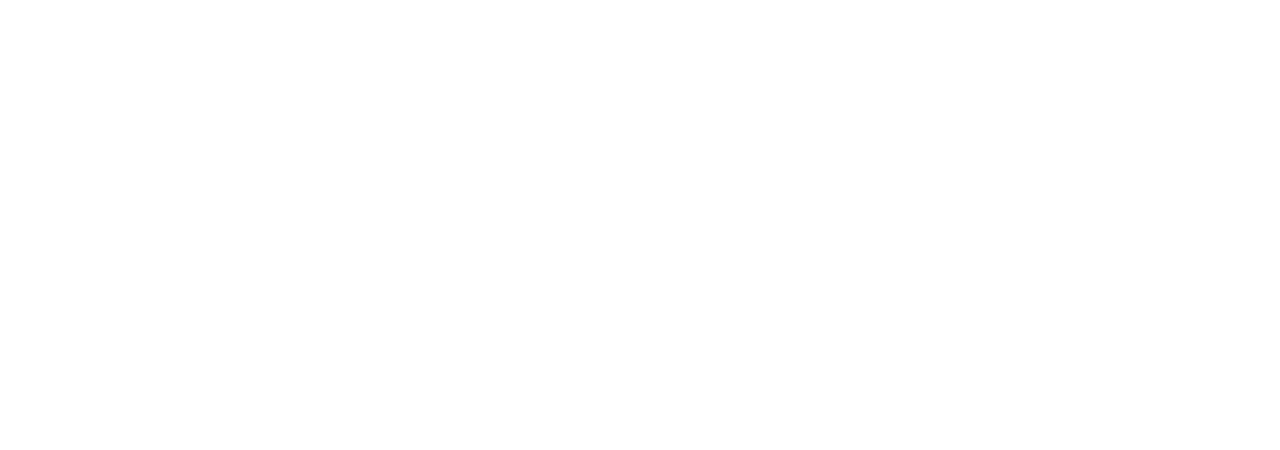
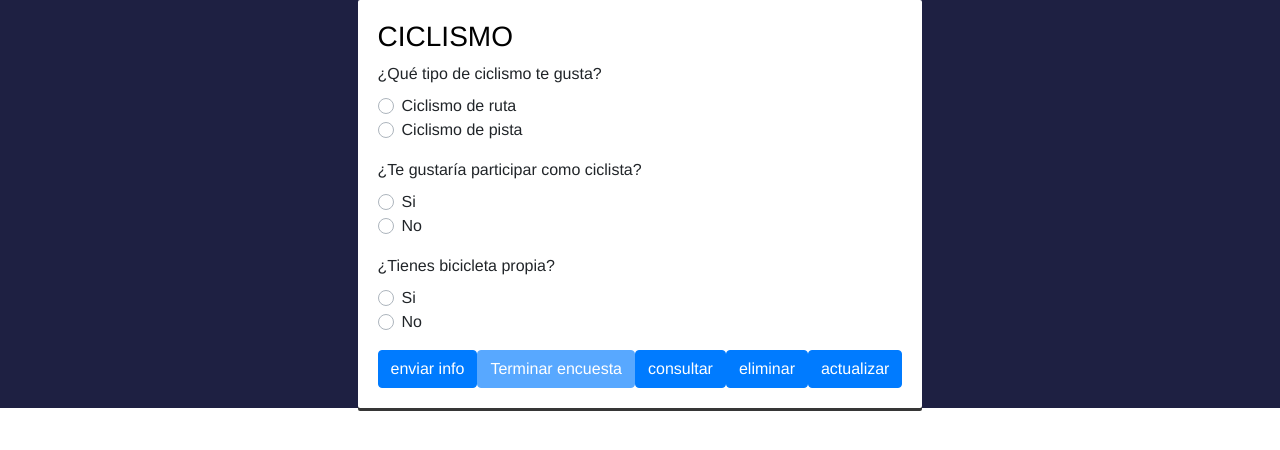
Before and after one commit to Rincon3/bdproyecto1, a React (Create React App) app in the folder cliente/: page /FormCiclismo in a window 1280 px wide. Shown: the top 450 px of the page. Built offline with nearby package versions, Linux system fonts and the light colour scheme.

Commit message:
Se agrego encuesta ciclismo

```diff
--- /dev/null
+++ b/cliente/src/Ciclismo.js
@@ -0,0 +1,187 @@
+import React, {useState} from 'react'
+import axios from 'axios'
+import { Link } from 'react-router-dom';
+import { CustomInput, FormGroup, Label } from 'reactstrap';
+
+export const Ciclismo = () => {
+
+  const [documento, setDocumento] = useState('')
+  const [nombre, setNombre] = useState('')
+  const [apellido, setApellido] = useState('')
+
+  const [tipo_deporte, setTipo_deporte] = useState('')
+  const [bicicleta, setBicicleta] = useState('')
+  const [participar_ciclista, setParticipar_ciclista] = useState('')
+
+  const buttonTerminar = document.querySelector(".btnTerminar");
+
+
+    const guardabase = async () => {
+        const res = await axios.post('/basedatos/insertarEncuestaDeportes', {tipo_deporte});
+        const res2 = await axios.post('/basedatos/insertarEncuestaFutbol', {bicicleta, participar_ciclista});
+        console.log(res.data)
+        console.log(res2.data)
+        setTipo_deporte('')
+        setBicicleta('')
+        setParticipar_ciclista('')
+    }
+
+
+    const  consultabase = async () => {
+        const res = await axios.get('/basedatos/consultatotalpacientes');
+        console.log('data api',res.data)
+        return res
+      }
+
+      const actualizabase = async () => {
+        const res = await axios.put('/basedatos/actualizarpacientes', {numid: documento, nombre, apellido });
+        console.log(res.data)
+        setDocumento('')
+        setNombre('')
+        setApellido('')
+      }
+
+      const  eliminabase = async () => {
+        const res = await axios.delete('/basedatos/eliminarpacientes', {data: {numid: documento}});
+        console.log('data api',res.data)
+        return res
+      }
+
+      const onChangedc = (e) => {
+        setDocumento(e.currentTarget.value);
+        console.log(documento)
+      };
+
+      const onChangenm = (e) => {
+        setNombre(e.currentTarget.value);
+        console.log(nombre)
+      };
+
+      const onChangeap = (e) => {
+        setApellido(e.currentTarget.value)
+
+      }
+
+      //Onchange agregado para tipo_deporte
+      const onchangeTipo_deporte = (e) => {
+        setTipo_deporte(e.currentTarget.value);
+        console.log(tipo_deporte)
+      }
+
+      //Onchange agregado para bicicleta
+      const onchangeBicicleta = (e) => {
+        setBicicleta(e.currentTarget.value);
+        console.log(bicicleta)
+      }
+
+      //Onchange agregado para participar_bicicleta
+      const onchangeParticipar_ciclista = (e) => {
+        setParticipar_ciclista(e.currentTarget.value);
+        console.log(participar_ciclista)
+      }
+
+
+    const inserta = () => {
+        console.log('Se hizo click');
+         guardabase()
+         buttonTerminar.disabled=false
+      }
+
+    const consulta = () => {
+        console.log('Se hizo click consulta');
+        consultabase()
+
+
+    }
+
+      const actualiza = () => {
+        console.log('Se hizo click actualiza');
+        actualizabase()
+      }
+
+      const elimina = () => {
+        console.log('Se hizo click elimina');
+        eliminabase()
+      }
+
+      const esSeleccionado = (opcion, value) => {
+        if(opcion===value){
+          return true;
+        }else{
+          return false;
+        }
+      }
+
+
+    return (
+        <div  className="formdb__box-containter">
+            <h3 className="auth__title">CICLISMO</h3>
+
+              <FormGroup>
+                <Label for="CheckboxTipo_deporte">¿Qué tipo de ciclismo te gusta?</Label>
+                <div>
+                  <CustomInput type="radio" id="radioTipo_deporte1" label="Ciclismo de ruta" value="ciclismo de ruta" checked={esSeleccionado(tipo_deporte, "ciclismo de ruta")} onChange={onchangeTipo_deporte} />
+                  <CustomInput type="radio" id="radioTipo_deporte2" label="Ciclismo de pista" value="ciclismo de pista" checked={esSeleccionado(tipo_deporte, "ciclismo de pista")} onChange={onchangeTipo_deporte} />
+                </div>
+              </FormGroup>
+
+              <FormGroup>
+                <Label for="CheckboxParticipar_ciclista">¿Te gustaría participar como ciclista?</Label>
+                <div>
+                  <CustomInput type="radio" id="radioParticipa_ciclista1" label="Si" value={true} checked={esSeleccionado(participar_ciclista, "true")} onChange={onchangeParticipar_ciclista} />
+                  <CustomInput type="radio" id="radioParticipa_ciclista2" label="No" value={false} checked={esSeleccionado(participar_ciclista, "false")} onChange={onchangeParticipar_ciclista} />
+                </div>
+              </FormGroup>
+
+              <FormGroup>
+                <Label for="CheckboxBicicleta">¿Tienes bicicleta propia?</Label>
+                <div>
+                  <CustomInput type="radio" id="radioBicicleta1" label="Si" value={true} checked={esSeleccionado(bicicleta, "true")} onChange={onchangeBicicleta} />
+                  <CustomInput type="radio" id="radioBicicleta2" label="No" value={false} checked={esSeleccionado(bicicleta, "false")} onChange={onchangeBicicleta} />
+                </div>
+              </FormGroup>
+
+                <button
+                className="btn btn-primary"
+                type="button"
+                onClick={()=>inserta()}>
+                  enviar info
+                </button>
+
+                <Link to="FormPrincipal">
+                <button
+                class="btnTerminar btn btn-primary"
+                disabled
+                type="button">Terminar encuesta
+                </button>
+                </Link>
+
+
+
+
+                <button
+                className="btn btn-primary"
+                type="button"
+                onClick={()=>consulta()}
+                >
+                consultar
+                </button>
+
+                <button
+                className="btn btn-primary"
+                type="button"
+                onClick={()=>elimina()}
+                >
+                eliminar
+                </button>
+
+                <button
+                className="btn btn-primary"
+                type="button"
+                onClick={()=>actualiza()}
+                >
+                actualizar
+                </button>
+        </div>
+    )
+}
--- a/cliente/src/Deportes.js
+++ b/cliente/src/Deportes.js
@@ -152,17 +152,17 @@
       }
 
       const validacionEvento = () => {
-        if(nombre_evento=='futbol'){
+        if(nombre_evento==='futbol'){
           buttonFutbol.disabled = false
           buttonCiclismo.disabled = true
           buttonLucha.disabled = true
           buttonAutomovilismo.disabled = true
-        }else if(nombre_evento=='ciclismo'){
+        }else if(nombre_evento==='ciclismo'){
           buttonCiclismo.disabled = false
           buttonFutbol.disabled = true
           buttonLucha.disabled = true
           buttonAutomovilismo.disabled = true
-        }else if(nombre_evento=='lucha libre'){
+        }else if(nombre_evento==='lucha libre'){
           buttonLucha.disabled = false
           buttonFutbol.disabled = true
           buttonCiclismo.disabled = true
--- a/cliente/src/Formdb.js
+++ b/cliente/src/Formdb.js
@@ -3,6 +3,9 @@
 import { Principal } from './Principal'
 import { Deportes } from './Deportes'
 import { Futbol } from './Futbol'
+import { Ciclismo } from './Ciclismo'
+//import { Lucha } from './Lucha'
+//import { Automovilismo} from './Automovilismo'
 
 export const FormPrincipal = () => {
     return (
@@ -35,3 +38,29 @@
         </div>
     )
 }
+
+export const FormCiclismo = () => {
+    return (
+        <div className="formdb__main">
+            <Ciclismo/>
+        </div>
+    )
+}
+
+/*
+export const FormLucha = () => {
+    return (
+        <div className="formdb__main">
+            <Lucha/>
+        </div>
+    )
+}
+
+export const FormAutomovilismo = () => {
+    return (
+        <div className="formdb__main">
+            <Automovilismo/>
+        </div>
+    )
+}
+*/
--- a/cliente/src/components/App.js
+++ b/cliente/src/components/App.js
@@ -6,6 +6,9 @@
 import {FormCultural} from '../Formdb';
 import {FormDeportes} from '../Formdb';
 import {FormFutbol} from '../Formdb';
+import {FormCiclismo} from '../Formdb'
+//import {FormLucha} from '../Formdb';
+//import {FormAutomovilismo} from '../Formdb';
 
 function App(){
     return (
@@ -14,8 +17,13 @@
             <Route path="/FormCultural" component={FormCultural} />
             <Route path="/FormDeportes" component={FormDeportes} />
             <Route path="/FormFutbol" component={FormFutbol} />
+            <Route path="/FormCiclismo" component={FormCiclismo} />
+
         </BrowserRouter>
     )
 }
 
 export default App
+
+//<Route path="/FormLucha" component={FormLucha}/>
+//<Route path="/FormAutomovilismo" component={FormAutomovilismo} />
```
Also changed, not shown: 1 other file (tests, documents, lock files or other folders).
